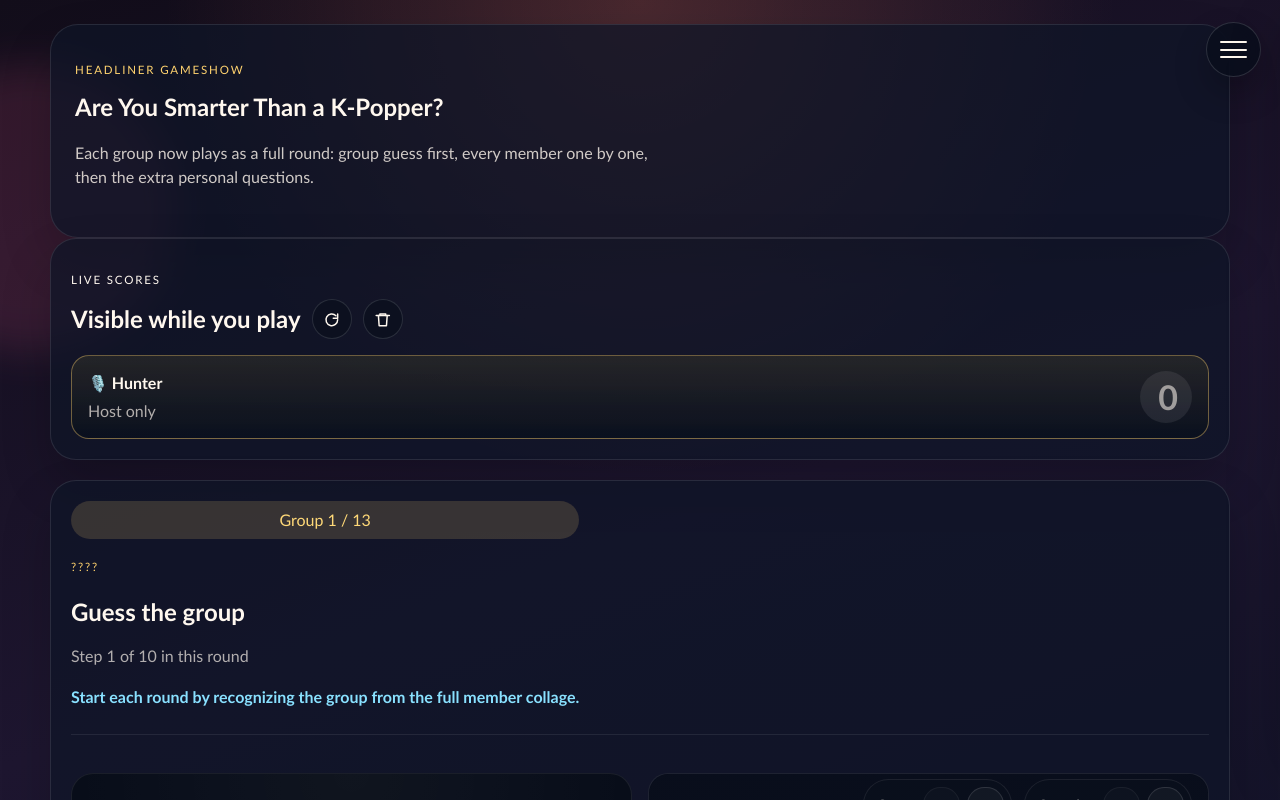
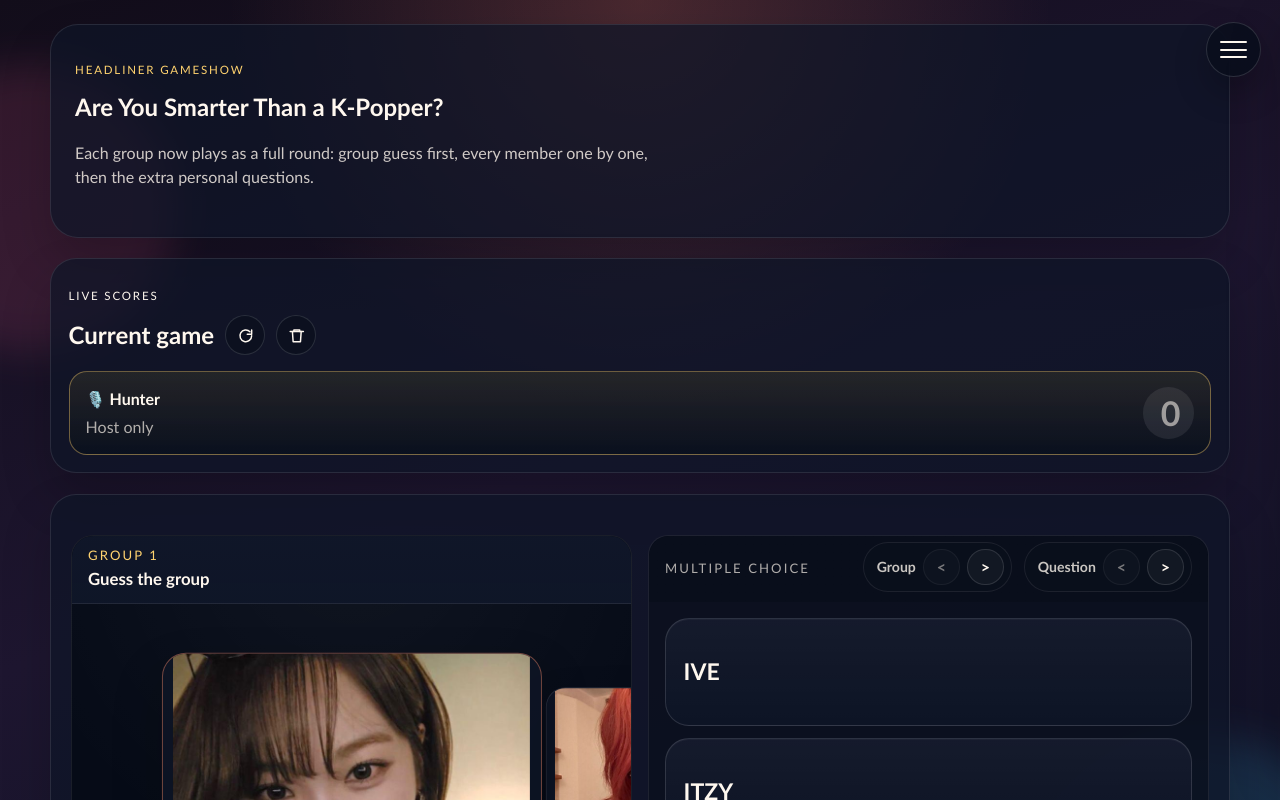
Before and after one commit to ShadowHexYT/KQuiz, a React (Vite) app: page / in a window 1280 px wide. Both pictures are taken after a click on the button "Start Main Gameshow". Shown: the top 800 px of the page. Built offline with nearby package versions, Linux system fonts and the light colour scheme.

Commit message:
added some ui changes

```diff
--- a/src/components/MainGameShow.jsx
+++ b/src/components/MainGameShow.jsx
@@ -4,6 +4,7 @@ import Counter from "./Counter";
 import GameSetupModal from "./GameSetupModal";
 import StaggeredMenu from "./StaggeredMenu";
 import { mainQuizRounds } from "../data/mainQuizRounds";
+
 function playerCanScore(player, hostGetsScore, hostId) {
   if (player.id !== hostId) return true;
   return hostGetsScore;
@@ -913,6 +914,8 @@ export default function MainGameShow({
           </section>
         </AnimatedContent>
 
+        <section className="game-show-layout">
+          <div className="game-board-column">
             <AnimatedContent
               distance={60}
               direction="vertical"
@@ -925,12 +928,12 @@ export default function MainGameShow({
               threshold={0.1}
               delay={0.05}
             >
-          <section className="score-strip-panel" id="gameshow-scores">
+              <section className="score-strip-panel score-strip-panel-wide" id="gameshow-scores">
                 <div className="score-strip-header">
                   <div>
                     <p className="panel-label">Live scores</p>
                     <div className="score-strip-title-row">
-                  <h2>Visible while you play</h2>
+                      <h2>Current game</h2>
                       <button
                         aria-label="Refresh score tally"
                         className="score-refresh-button"
@@ -1032,8 +1035,6 @@ export default function MainGameShow({
               </section>
             </AnimatedContent>
 
-        <section className="game-show-layout">
-          <div className="game-board-column">
             <AnimatedContent
               distance={60}
               direction="vertical"
@@ -1047,31 +1048,16 @@ export default function MainGameShow({
               delay={0.08}
             >
               <section className="round-card" id="gameshow-round">
-                <section className="round-info-section">
-                  <div className="question-header-block">
-                    <span className="player-count">
-                      Group {currentRoundIndex + 1} / {mainQuizRounds.length}
-                    </span>
-                    <p className="section-kicker">
-                      {currentStep.type === "group" ? "????" : currentRound.groupName}
-                    </p>
-                    <h2>{currentStep.label}</h2>
-                    <p className="round-step-copy">
-                      Step {currentStepIndex + 1} of {currentSteps.length} in this round
-                    </p>
-                    <p className="round-step-description">{currentStep.description}</p>
-                    {isAnswerTestMode ? (
-                      <p className="answer-test-note">
-                        Test mode is on. Click a choice to make it the correct answer for this step.
-                      </p>
-                    ) : null}
-                  </div>
-                </section>
-
                 <section className="round-game-section">
                   <div className="round-overview">
                   <div className="round-visual-column">
                     <div className="member-image-wrap">
+                      <div className="image-question-bar">
+                        <div className="image-question-copy">
+                          <p className="flow-section-label">Group {currentRoundIndex + 1}</p>
+                          <h2>{currentStep.label}</h2>
+                        </div>
+                      </div>
                       {usesGroupCollage ? (
                         <div
                           className="image-carousel-shell"
--- a/src/styles.css
+++ b/src/styles.css
@@ -1518,16 +1518,6 @@ button {
   align-items: flex-start;
 }
 
-.round-info-section {
-  display: flex;
-  justify-content: space-between;
-  gap: 1rem;
-  align-items: flex-start;
-  padding-bottom: 1.1rem;
-  margin-bottom: 1.1rem;
-  border-bottom: 1px solid rgba(255, 255, 255, 0.08);
-}
-
 .round-game-section {
   display: grid;
   gap: 1rem;
@@ -1537,6 +1527,10 @@ button {
   display: grid;
   gap: 0.45rem;
   padding-bottom: 0.45rem;
+}
+
+.score-strip-panel-wide {
+  padding: 1rem 1.1rem 1.1rem;
 }
 
 .round-overview {
@@ -1591,9 +1585,8 @@ button {
   overflow: hidden;
   overscroll-behavior: contain;
   position: relative;
-  display: flex;
-  align-items: center;
-  justify-content: center;
+  display: grid;
+  grid-template-rows: auto minmax(0, 1fr);
   width: 100%;
   border-radius: 22px;
   border: 1px solid rgba(255, 255, 255, 0.08);
@@ -1601,6 +1594,37 @@ button {
     radial-gradient(circle at top, rgba(255, 255, 255, 0.04), transparent 55%),
     rgba(6, 10, 20, 0.82);
   height: clamp(520px, 72vh, 780px);
+}
+
+.image-question-bar {
+  position: relative;
+  z-index: 3;
+  display: flex;
+  align-items: center;
+  gap: 1rem;
+  min-height: 68px;
+  margin: 0;
+  padding: 0.35rem 1rem 0.6rem;
+  border-bottom: 1px solid rgba(255, 255, 255, 0.08);
+  border-radius: 20px 20px 0 0;
+  background:
+    linear-gradient(180deg, rgba(15, 22, 40, 0.96), rgba(15, 22, 40, 0.9)),
+    rgba(15, 22, 40, 0.9);
+}
+
+.image-question-copy {
+  display: grid;
+  gap: 0.2rem;
+}
+
+.image-question-bar .flow-section-label {
+  margin: 0;
+}
+
+.image-question-bar h2 {
+  margin: 0;
+  font-size: 1.05rem;
+  line-height: 1.2;
 }
 
 .image-action-bar {
@@ -1651,6 +1675,7 @@ button {
   position: relative;
   width: 100%;
   height: 100%;
+  transform: translateY(-12px);
 }
 
 .image-carousel-card {
```
Lines whose indentation alone changed are shown as unchanged.
